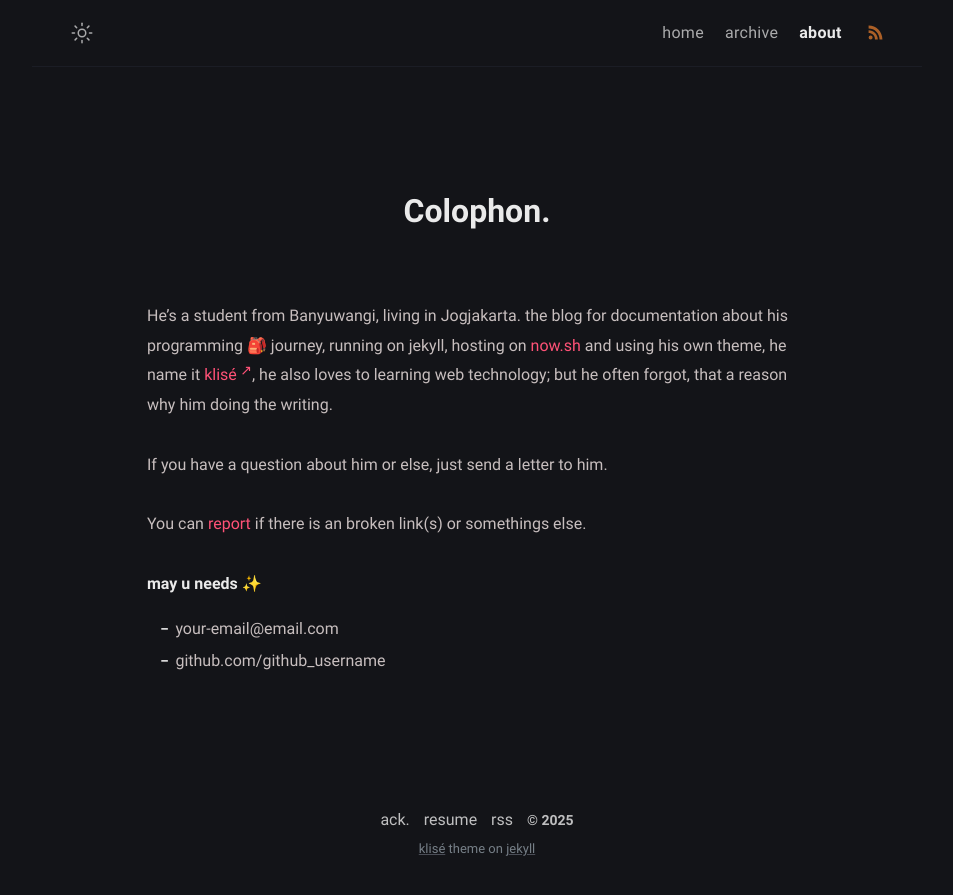
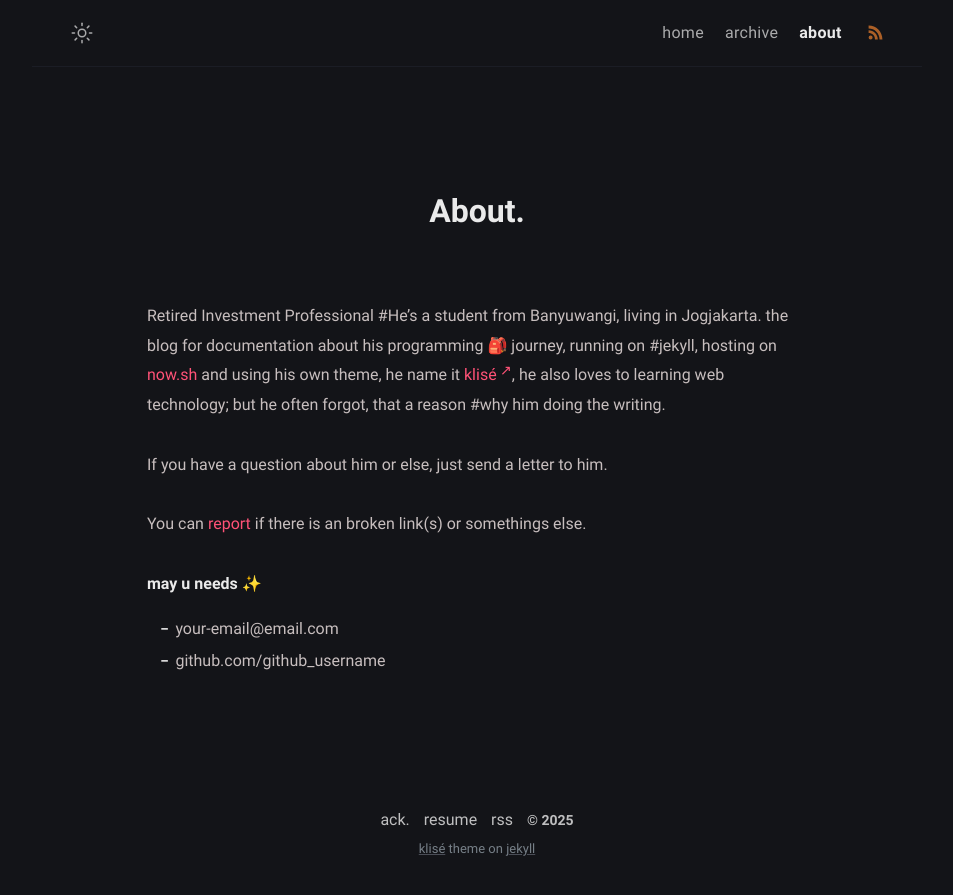
Before and after one commit to millxing/robschoen, a Jekyll site: the page built from about.md, in a window 1280 px wide. Shown: the top 895 px of the page, without its empty margins (163-1116 px from the left). Built offline with Jekyll 4.4.1, drawn with Linux system fonts in a browser that asks for light colours; some of the changed lines change nothing that is shown.

Commit message:
Update about.md

```diff
--- a/about.md
+++ b/about.md
@@ -1,12 +1,13 @@
 ---
-title: Colophon
+title: About
 permalink: /about/
 layout: page
-excerpt: Hello peeps, I'm student of computer science from Banyuwangi, living in Jogjakarta. This blog for documentation about my programming journey, running on jekyll, hosting on netlify and using my own simple theme.
+excerpt: Rob Schoen in the house
 comments: false
 ---
 
-He's a student from Banyuwangi, living in Jogjakarta. the blog for documentation about his programming 🎒 journey, running on jekyll, hosting on [now.sh](http://now.sh) and using his own theme, he name it <a href="https://github.com/piharpi/jekyll-klise" target="_blank" rel="noopener">klisé</a>, he also loves to learning web technology; but he often forgot, that a reason why him doing the writing.
+Retired Investment Professional
+#He's a student from Banyuwangi, living in Jogjakarta. the blog for documentation about his programming 🎒 journey, running on #jekyll, hosting on [now.sh](http://now.sh) and using his own theme, he name it <a href="https://github.com/piharpi/jekyll-#klise" target="_blank" rel="noopener">klisé</a>, he also loves to learning web technology; but he often forgot, that a reason #why him doing the writing.
 
 If you have a question about him or else, just send a letter to him.
 
```
